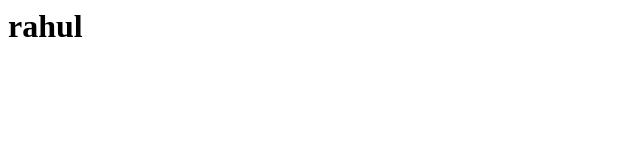
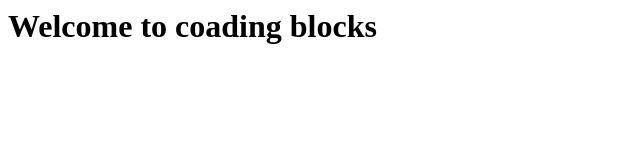
Before and after one commit to rahulsingh332211/workshop-oss, a plain HTML site: page index.html in a window 1280 px wide. Shown: the whole page, without its empty margins (0-640 px from the left). Drawn offline with Linux system fonts and the light colour scheme.

Commit message:
we create html index page

```diff
--- a/index.html
+++ b/index.html
@@ -1 +1 @@
-<h1> rahul </h1>
+<h1> Welcome to coading blocks </h1>
```
